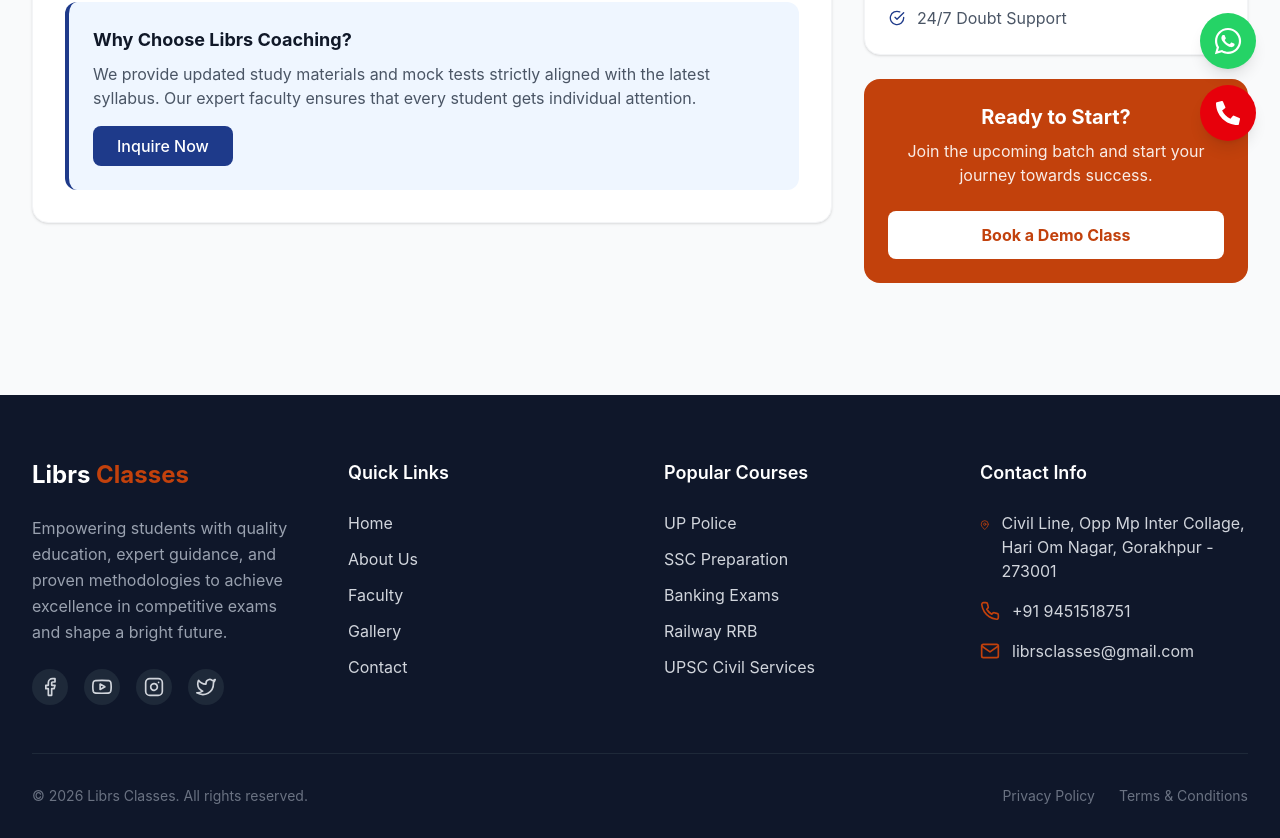
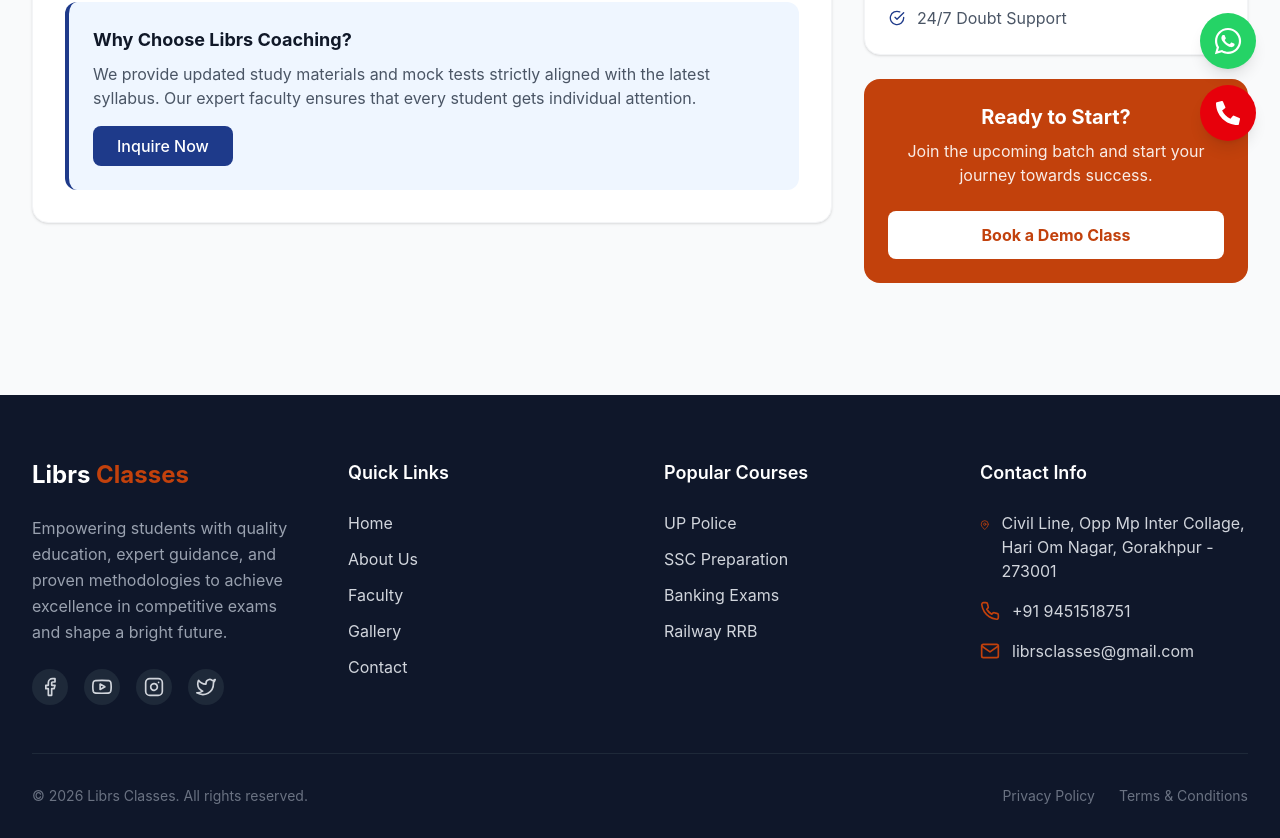
Before and after one commit to SSakshi-75/librs-coaching, a React (Vite) app in the folder client/: page /exam/bank in a window 1280 px wide. Shown: the part 635-1473 px from the top of the page. Built offline with nearby package versions, Linux system fonts and the light colour scheme.

Commit message:
Remove UPSC Civil Services course

```diff
--- a/client/src/components/Footer.jsx
+++ b/client/src/components/Footer.jsx
@@ -51,7 +51,7 @@ const Footer = () => {
               <li><Link to="/exam/ssc" className="hover:text-brand-orange transition-colors">SSC Preparation</Link></li>
               <li><Link to="/exam/bank" className="hover:text-brand-orange transition-colors">Banking Exams</Link></li>
               <li><Link to="/exam/railway" className="hover:text-brand-orange transition-colors">Railway RRB</Link></li>
-              <li><Link to="/exam/upsc" className="hover:text-brand-orange transition-colors">UPSC Civil Services</Link></li>
+
             </ul>
           </div>
 
--- a/client/src/pages/Courses.jsx
+++ b/client/src/pages/Courses.jsx
@@ -23,13 +23,6 @@ const courseData = [
     duration: '4 Months',
     fees: '₹10,000',
     description: 'Specialized batches focusing on technical and non-technical RRB NTPC and Group D syllabus.'
-  },
-  {
-    title: 'UPSC Civil Services',
-    image: 'https://images.unsplash.com/photo-1588066077857-41829396dafc?ixlib=rb-4.0.3&auto=format&fit=crop&w=800&q=80',
-    duration: '12 Months',
-    fees: '₹45,000',
-    description: 'Holistic preparation covering Prelims, Mains, and Interview with renowned subject experts.'
   },
   {
     title: 'NDA / Defence',
--- a/client/src/pages/ExamDetails.jsx
+++ b/client/src/pages/ExamDetails.jsx
@@ -53,11 +53,6 @@ const examData = {
     title: 'Central Teacher Eligibility Test (CTET)',
     description: 'Clear the CTET with confidence. Our curriculum is strictly aligned with the CBSE syllabus for CTET, focusing on conceptual clarity and pedagogical understanding.',
     features: ['NCERT Based Preparation', 'Pedagogy of all Subjects', 'Bilingual Classes', 'Doubt Clearing Sessions']
-  },
-  'upsc': {
-    title: 'UPSC Civil Services',
-    description: 'Prepare for the prestigious UPSC Civil Services Examination with our comprehensive coaching program. We provide in-depth coverage of the vast syllabus, including Prelims and Mains strategy, answer writing practice, and current affairs analysis.',
-    features: ['Comprehensive GS Coverage', 'Daily Current Affairs Analysis', 'Answer Writing Practice', 'Interview & Personality Development']
   }
 };
 
```
